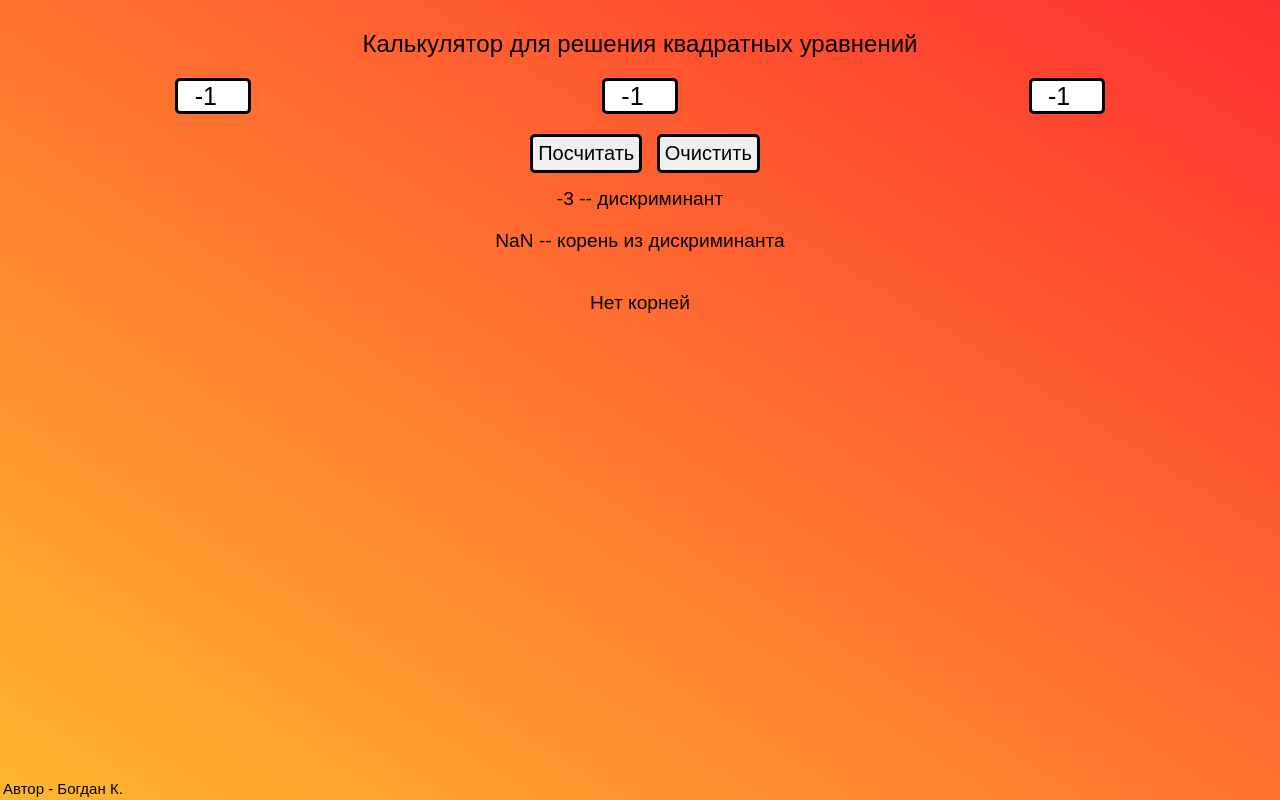
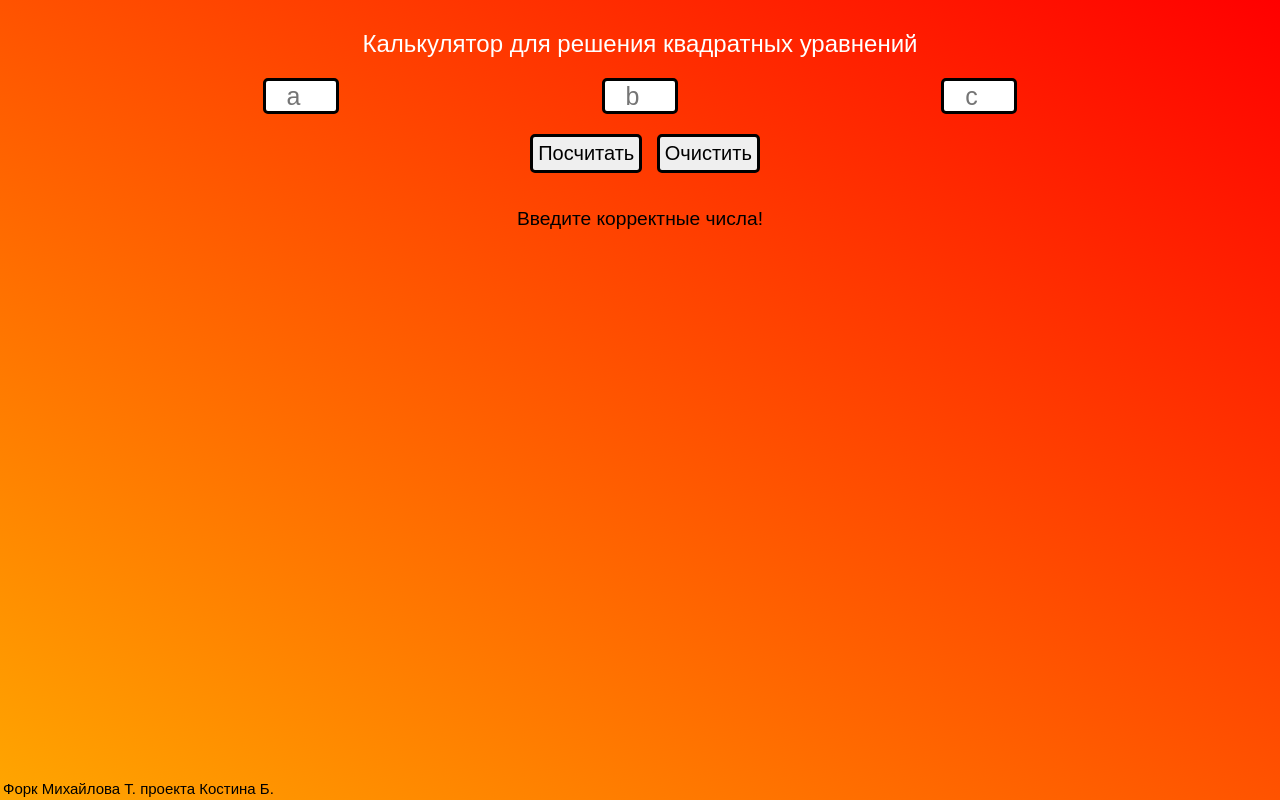
Before and after one commit to Tinkotron/Square-calculator, a plain HTML site: page index.html in a window 1280 px wide. Both pictures are taken after a click on the button "Посчитать". Drawn offline with Linux system fonts and the light colour scheme.

Commit message:
Global refactor
- Rewrite the whole project
- Fix the operation of the clear button

```diff
--- a/index.html
+++ b/index.html
@@ -1,45 +1,43 @@
 <!DOCTYPE html>
-<html lang="en">
+<html lang="ru">
 <head>
     <meta charset="UTF-8">
     <meta name="viewport" content="width=device-width, initial-scale=1.0">
-    <title>Квадратный Калькулятор</title>
+    <title>Квадратный калькулятор</title>
 
     <style>
-            *{
+        * {
             margin: 0;
             padding: 0;
             font-family: sans-serif;
         }
 
-            body{
-                background: linear-gradient(to top right, rgba(255, 166, 0, 0.816) 0%,
-                rgba(255, 0, 0, 0.81) 100%);
-                background-attachment: fixed;
+        body {
+            background: linear-gradient(to top right, #ffa600 0%, #ff0000 100%) fixed;
         }
 
-            .main{
+        .main {
             display: flex;
             flex-direction: column;
             align-items: center;
             justify-content: center;
         }
 
-            .Welcome{
+        .Heading {
+            color: #fff;
             font-size: 150%;
             margin-top: 30px;
             text-align: center;
         }
 
-            .inputs{
+        .inputs {
             width: 100%;
             display: flex;
-                justify-content: space-around;
-                align-items: center;
+            justify-content: space-evenly;
             margin: 20px 0;
         }
 
-            .inputs input{
+        .inputs input {
             outline: none;
             width: 70px;
             height: 30px;
@@ -50,12 +48,12 @@
             overflow: scroll;
         }
 
-            .inputs input:hover{
+        .inputs input:hover {
             cursor: pointer;
             opacity: 0.7;
         }
 
-            .btn button{
+        .btn button {
             padding: 5px;
             font-size: 20px;
             border: 3px solid black;
@@ -66,12 +64,10 @@
         .btn button:hover{
             background-color: orange;
             color: black;
-                border: none;
             cursor: pointer;
-                border: 3px solid orange;
         }
 
-            .result p{
+        .result p {
             margin: 10px 0;
             display: flex;
             align-items: center;
@@ -80,141 +76,97 @@
             font-size: 120%;
         }
 
-            .footer{
+        .footer {
             position: absolute;
             bottom: 3px;
             left: 3px;
             font-size: 15px;
         }
     </style>
+
 </head>
 <body>
 <main class="main">
-        <div class="WelcomeDiv">
-            <p class="Welcome">Калькулятор для решения квадратных уравнений</p>
+    <div class="HeadingDiv">
+        <p class="Heading">Калькулятор для решения квадратных уравнений</p>
     </div>
 
     <div class="inputs">
-            <input type="number" placeholder="a = ..." id="A" value="-1">
-            <input type="number" placeholder="b = ..." id="B" value="-1">
-            <input type="number" placeholder="c = ..." id="C" value="-1">
+        <input type="number" placeholder="a" id="A">
+        <input type="number" placeholder="b" id="B">
+        <input type="number" placeholder="c" id="C">
     </div>
 
     <div class="btn">
-            <button onclick="SqrEqua()">Посчитать</button>
-            <button onclick="location.reload()">Очистить</button>
+        <button onclick="SqrEqual()">Посчитать</button>
+        <button onclick="Clear()">Очистить</button>
     </div>
 
     <div class="result">
-            <p id="disk"></p>
-            <p id="diskSqr"></p>
-            <p id="N+sqr"></p>
-            <p id="Result"></p>
-            <p id="Result2"></p>
+        <p id="discriminant"></p>
+        <p id="discriminantSqr"></p>
+        <p id="string"></p>
+        <p id="string2"></p>
     </div>
 </main>
 
-    <p class="footer">Автор - Богдан К.</p>
+<p class="footer">Форк Михайлова Т. проекта Костина Б.</p>
 
 <script defer>
-        //a*x*x + b*x + c = 0
-        //"(" + -b + "+" + Math.sqrt(d) +")" + "/" + "(" + "2" + "*" + a + ")" + " = " +
-        try {
-        let a
-        let b
-        let c
-        let d
-        let x
-        let x1
-        let DSqr = document.getElementById("diskSqr")
-        let D = document.getElementById("disk")
-        let N_Sqr = document.getElementById("N+sqr")
-        let string = document.getElementById("Result")
-        let string2 = document.getElementById("Result2")
+    let a, b, c, discriminant, x1, x2;
+    const htmlDiscriminant = document.getElementById("discriminant");
+    const htmlDiscriminantSqr = document.getElementById("discriminantSqr");
+    const htmlString1 = document.getElementById("string");
+    const htmlString2 = document.getElementById("string2");
 
-        function ClearAll(){
-            DSqr.innerHTML = "";
-            D.innerHTML = "";
-            N_Sqr.innerHTML = "";
-            string.innerHTML = "";
-            string2.innerHTML = "";
+    function Clear() {
+        document.getElementById("A").value = '';
+        document.getElementById("B").value = '';
+        document.getElementById("C").value = '';
+
+        htmlDiscriminant.innerHTML = '';
+        htmlDiscriminantSqr.innerHTML = '';
+        htmlString1.innerHTML = '';
+        htmlString2.innerHTML = '';
     }
 
-            function SqrEqua (){
-                a = document.getElementById("A").value
-                b = document.getElementById("B").value
-                c = document.getElementById("C").value
+    function SqrEqual() {
+        htmlDiscriminant.innerHTML = '';
+        htmlDiscriminantSqr.innerHTML = '';
+        htmlString1.innerHTML = '';
+        htmlString2.innerHTML = '';
 
-                if(a == 0 && a == ""){
-                    DSqr.innerHTML = "Введите корректное число!"
-                    return
-                } if(b == ""){
-                    DSqr.innerHTML = "Введите корректное число!"
-                    return
-                } if(c == ""){
-                    DSqr.innerHTML = "Введите корректное число!"
-                    return
+        a = parseFloat(document.getElementById("A").value);
+        b = parseFloat(document.getElementById("B").value);
+        c = parseFloat(document.getElementById("C").value);
+
+        if (isNaN(a) || isNaN(b) || isNaN(c)) {
+            htmlDiscriminantSqr.innerHTML = "Введите корректные числа!";
+            return;
+        }
+        if (a === 0) {
+            htmlDiscriminantSqr.innerHTML = "\"a\" не может быть равно 0, иначе это не квадратное уравнение";
+            return;
         }
 
+        discriminant = b ** 2 - 4 * a * c;
 
+        htmlDiscriminant.innerHTML = discriminant + '  — дискриминант';
 
-                d = eval(b*b-4*a*c)
-
-                D.innerHTML = d + '  -- дискриминант'
-                console.log(d + ' -- дискриминант')
-
-                if(d < 0){
-                    ClearAll();
-                    D.innerHTML = d + '  -- дискриминант'
-                    DSqr.innerHTML = Math.sqrt(d).toFixed(2) + '  -- корень из дискриминанта'
-                    console.log("      нет корней")
-                    string.innerHTML = 'Нет корней';
-                    return
-                }
-
-                DSqr.innerHTML = Math.sqrt(d).toFixed(2) + '  -- корень из дискриминанта'
-                console.log(Math.sqrt(d) + ' -- корень из дискриминанта')
-
-                if(d == 0){
-                    ClearAll();
-                    D.innerHTML = d + '  -- дискриминант'
-                    DSqr.innerHTML = Math.sqrt(d).toFixed(2) + '  -- корень из дискриминанта'
-                    console.log("      1 корень")
-                    N_Sqr.innerHTML = "1 корень"
-                    x = eval((-b) / (2*a)).toFixed(2)
-                    console.log(x + ' -- x1')
-                    string.innerHTML = x + ' - x1';
-                    return
-                }
-
-                if(d > 0){
-                    ClearAll();
-                    D.innerHTML = d + '  -- дискриминант'
-                    DSqr.innerHTML = Math.sqrt(d).toFixed(2) + ' -- корень из дискриминанта'
-                    console.log("      2 корня")
-                    N_Sqr.innerHTML = "2 корня"
-                    x = eval((-b - Math.sqrt(d)) / (2 * a)).toFixed(2)
-                    x1 = eval((-b + Math.sqrt(d))/(2 * a)).toFixed(2)
-                    if(x <= x1){
-                        console.log(x + ' -- x1')
-                        string.innerHTML = x + ' -- x1'
-                        string2.innerHTML = x1 + ' -- x2'
-                        console.log(x1 + ' -- x2')
-                        return
-                    } else{
-                        console.log(x1 + ' -- x1')
-                        console.log(x + ' -- x2')
-                        string.innerHTML ="Результат -- " + x1 + ' -- x1'
-                        string2.innerHTML ="Результат -- " + x + ' -- x2'
-                        return
+        if (discriminant < 0) {
+            htmlString1.innerHTML = 'Если дискриминант меньше 0, то корней нет';
+        } else if (discriminant === 0) {
+            x1 = -b / (2 * a);
+            htmlString1.innerHTML = x1 + ' — ответ';
+        } else {
+            const sqrtDiscriminant = Math.sqrt(discriminant);
+            htmlDiscriminantSqr.innerHTML = sqrtDiscriminant.toFixed(2) + '  — корень из дискриминанта';
+            x1 = (-b - sqrtDiscriminant) / (2 * a);
+            x2 = (-b + sqrtDiscriminant) / (2 * a);
+            htmlString1.innerHTML = x1 + ' — x₁';
+            htmlString2.innerHTML = x2 + ' — x₂';
         }
     }
-            }
-            } catch (error) {
-                console.log("error")
-                console.log(error.stack)
-            }
-
 </script>
 </body>
 </html>
```
Lines whose indentation alone changed are shown as unchanged.
